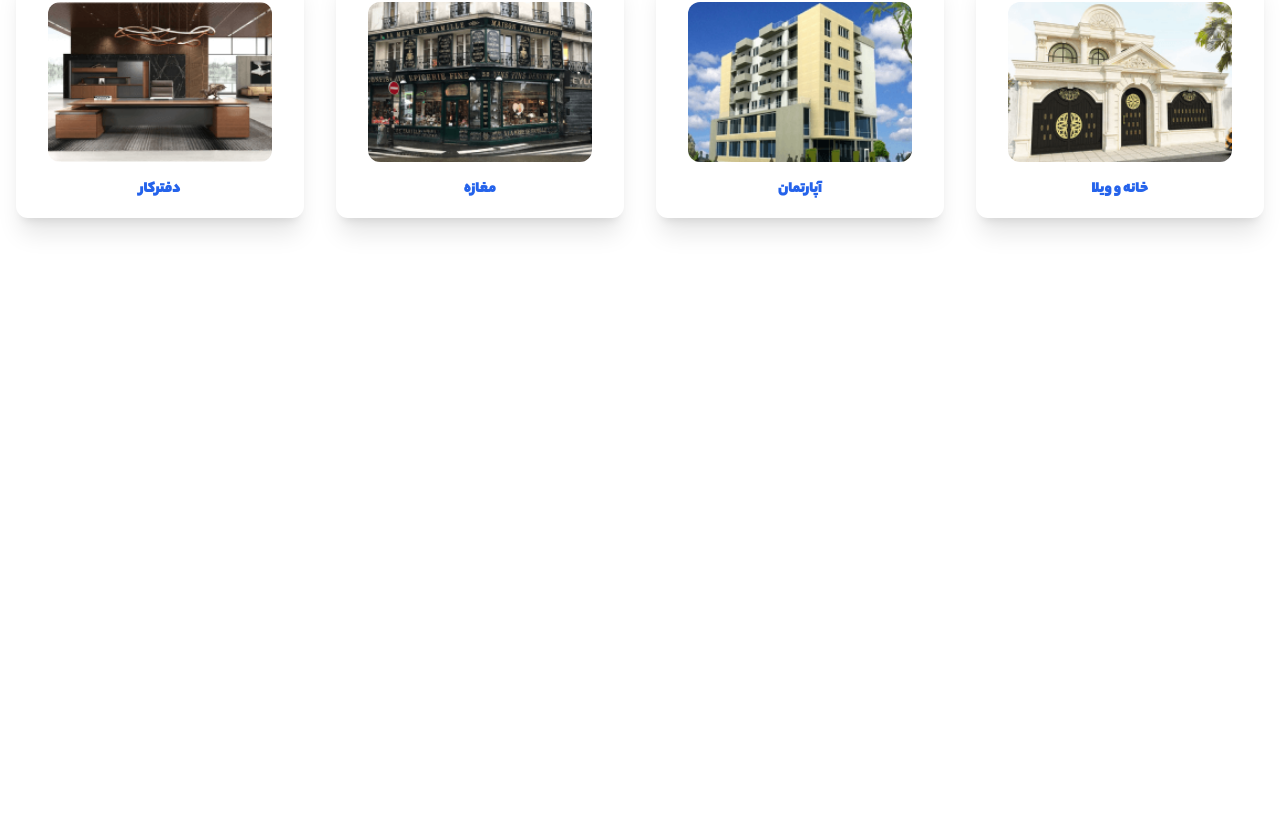
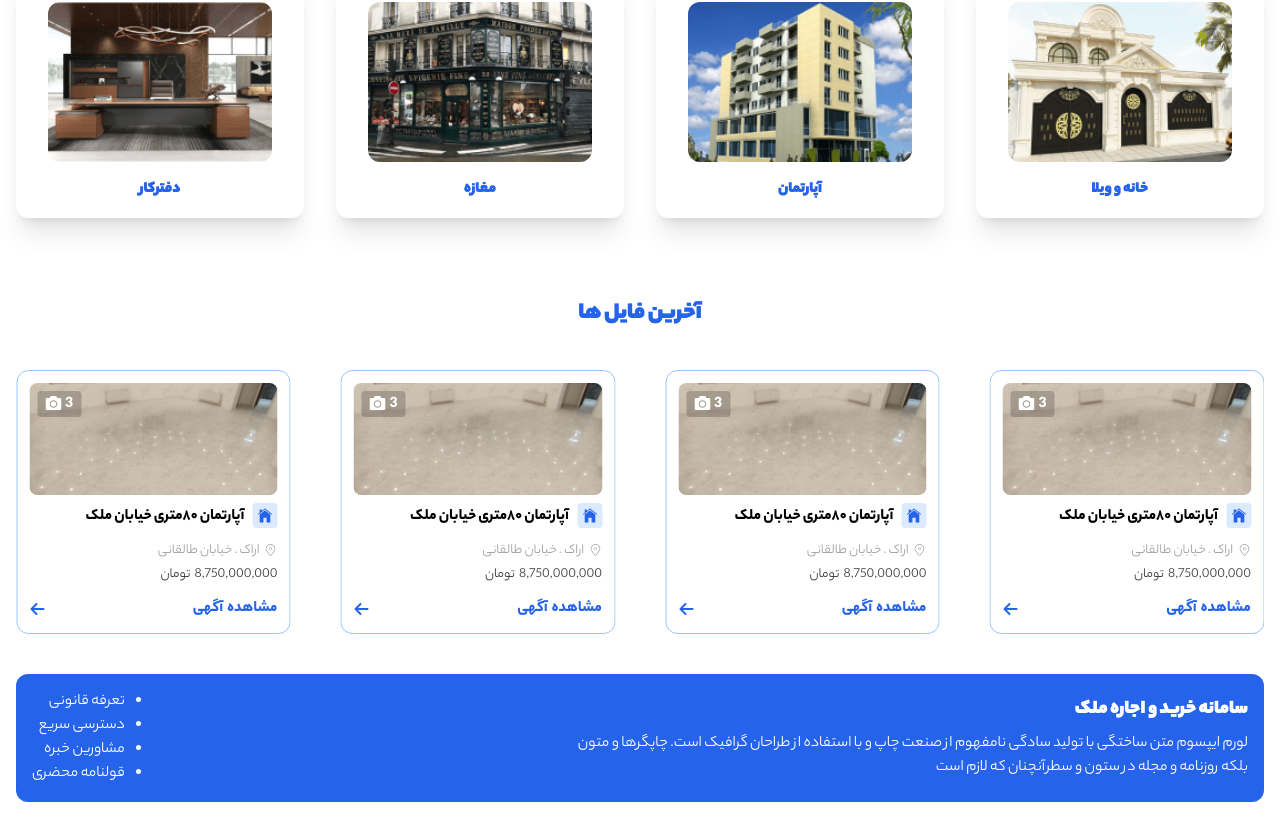
Before and after one commit to rez-a/real-estate, a Next.js app: page / in a window 1280 px wide. Shown: the part 298-1116 px from the top of the page. Before the commit the page ends 800 px from the top, so only its background shows below. Built offline with nearby package versions, Linux system fonts and the light colour scheme.

Commit message:
latest files

```diff
--- a/package.json
+++ b/package.json
@@ -12,7 +12,8 @@
     "next": "14.1.0",
     "react": "^18",
     "react-dom": "^18",
-    "react-icons": "^5.0.1"
+    "react-icons": "^5.0.1",
+    "swiper": "^11.0.6"
   },
   "devDependencies": {
     "autoprefixer": "^10.0.1",
--- a/src/components/layouts/Footer.js
+++ b/src/components/layouts/Footer.js
@@ -1,7 +1,26 @@
 import React from 'react';
 
 const Footer = () => {
-  return <div></div>;
+  return (
+    <footer className="bg-blue-600 mb-4 rounded-xl p-4 text-white flex items-center justify-between">
+      <div>
+        <h2 className="font-bold text-xl mb-2">
+          سامانه خرید و اجاره ملک
+        </h2>
+        <p className="max-w-2xl">
+          لورم ایپسوم متن ساختگی با تولید سادگی نامفهوم از صنعت چاپ و
+          با استفاده از طراحان گرافیک است. چاپگرها و متون بلکه روزنامه
+          و مجله در ستون و سطرآنچنان که لازم است
+        </p>
+      </div>
+      <ul className="list-disc">
+        <li>تعرفه قانونی</li>
+        <li>دسترسی سریع</li>
+        <li>مشاورین خبره</li>
+        <li>قولنامه محضری</li>
+      </ul>
+    </footer>
+  );
 };
 
 export default Footer;
--- a/src/components/layouts/Layout.js
+++ b/src/components/layouts/Layout.js
@@ -6,7 +6,7 @@ const Layout = ({ children }) => {
   return (
     <div className="container">
       <Header />
-      {children}
+      <main className="min-h-screen">{children}</main>
       <Footer />
     </div>
   );
--- /dev/null
+++ b/src/components/modules/latestFiles/LatestFile.js
@@ -0,0 +1,15 @@
+import React from 'react';
+import Slider from '@/components/swiper/Swiper';
+
+const LatestFile = () => {
+  return (
+    <section className="mt-20">
+      <h2 className="font-bold text-blue-600 text-2xl text-center">
+        آخرین فایل ها
+      </h2>
+      <Slider />
+    </section>
+  );
+};
+
+export default LatestFile;
--- a/src/components/modules/topCategories/TopCategories.js
+++ b/src/components/modules/topCategories/TopCategories.js
@@ -4,10 +4,10 @@ import CategoriesByEstate from './categoriesEstate/CategoriesByEstate';
 
 const TopCategories = () => {
   return (
-    <>
+    <section>
       <CategoriesByDealing />
       <CategoriesByEstate />
-    </>
+    </section>
   );
 };
 
--- a/src/components/modules/topCategories/categoriesEstate/Category.js
+++ b/src/components/modules/topCategories/categoriesEstate/Category.js
@@ -1,19 +1,24 @@
 import Image from 'next/image';
+import Link from 'next/link';
 import React from 'react';
 
 const Category = ({ title, image, slug }) => {
   return (
-    <div className="flex-1 shadow-xl rounded-xl p-4 group">
+    <div className="flex-1 shadow-xl rounded-xl p-4 group relative">
       <div className=" m-4 relative h-40 rounded-xl overflow-hidden">
         <Image
           src={image}
-          fill={true}
+          fill
           alt={title}
-          objectFit="cover"
-          className="group-hover:scale-110 transition-all"
+          sizes="20"
+          className="group-hover:scale-110 transition-all object-cover"
         />
       </div>
       <h2 className="text-center text-blue-600 font-bold">{title}</h2>
+      <Link
+        href="/"
+        className="absolute w-full h-full left-0 top-0"
+      />
     </div>
   );
 };
--- /dev/null
+++ b/src/components/shared/File.js
@@ -0,0 +1,54 @@
+import React from 'react';
+import Link from 'next/link';
+import Image from 'next/image';
+
+import { IoIosHome } from 'react-icons/io';
+import { CiLocationOn } from 'react-icons/ci';
+import { FaArrowLeft } from 'react-icons/fa6';
+import { FaCamera } from 'react-icons/fa';
+
+const File = () => {
+  return (
+    <article className="border border-blue-300 rounded-xl p-3 hover:rotate-2 transition-all">
+      <div className="relative h-28 rounded-lg overflow-hidden">
+        <Image
+          alt="image"
+          src="/images/sample/test.jpg"
+          fill
+          sizes="20"
+          className="object-cover"
+        />
+        <div className="absolute left-2 top-2 p-2 py-0.5 pb-0 rounded bg-black/20 text-white">
+          <span className="font-semibold ml-1">{3}</span>
+          <FaCamera className="inline text-white" />
+        </div>
+      </div>
+      <h2 className="font-semibold mt-2">
+        <IoIosHome
+          size={25}
+          className=" bg-blue-100 text-blue-600  rounded inline-flex p-1 ml-2"
+        />
+        آپارتمان ۸۰متری خیابان ملک
+      </h2>
+      <p className="text-sm text-neutral-400 mt-3">
+        <CiLocationOn className="inline ml-1 text-neutral-400" />
+        اراک . خیابان طالقانی
+      </p>
+      <p className="text-sm text-neutral-700 mt-1">
+        {Number(8750000000).toLocaleString()}
+        <span className="mr-1">تومان</span>
+      </p>
+      <Link
+        className="font-semibold text-blue-600 flex justify-between items-center mt-3"
+        href="/"
+      >
+        <span>مشاهده آگهی</span>
+        <span>
+          <FaArrowLeft />
+        </span>
+      </Link>
+    </article>
+  );
+};
+
+export default File;
--- /dev/null
+++ b/src/components/swiper/Swiper.js
@@ -0,0 +1,27 @@
+'use client';
+import { Swiper, SwiperSlide } from 'swiper/react';
+import { Autoplay } from 'swiper/modules';
+import File from '@/components/shared/File';
+
+import 'swiper/css';
+import 'swiper/css/autoplay';
+
+const Slider = (slides) => {
+  return (
+    <Swiper
+      modules={[Autoplay]}
+      spaceBetween={50}
+      slidesPerView={4}
+      autoplay={{ delay: 2000 }}
+      loop={true}
+      className="!py-10"
+    >
+      {[...Array(10)].map((file, index) => (
+        <SwiperSlide key={index}>
+          <File />
+        </SwiperSlide>
+      ))}
+    </Swiper>
+  );
+};
+export default Slider;
--- a/src/components/templates/HomePage.js
+++ b/src/components/templates/HomePage.js
@@ -1,5 +1,6 @@
 import React from 'react';
-import TopCategories from '../modules/topCategories/TopCategories';
+import TopCategories from '@/modules/topCategories/TopCategories';
+import LatestFile from '@/modules/latestFiles/LatestFile';
 
 const HomePage = () => {
   return (
@@ -8,6 +9,7 @@ const HomePage = () => {
         سامانه خرید و اجاره ملک
       </h2>
       <TopCategories />
+      <LatestFile />
     </div>
   );
 };
```
Also changed, not shown: public/images/sample/test.jpg (added), 1 other file (tests, documents, lock files or other folders).
